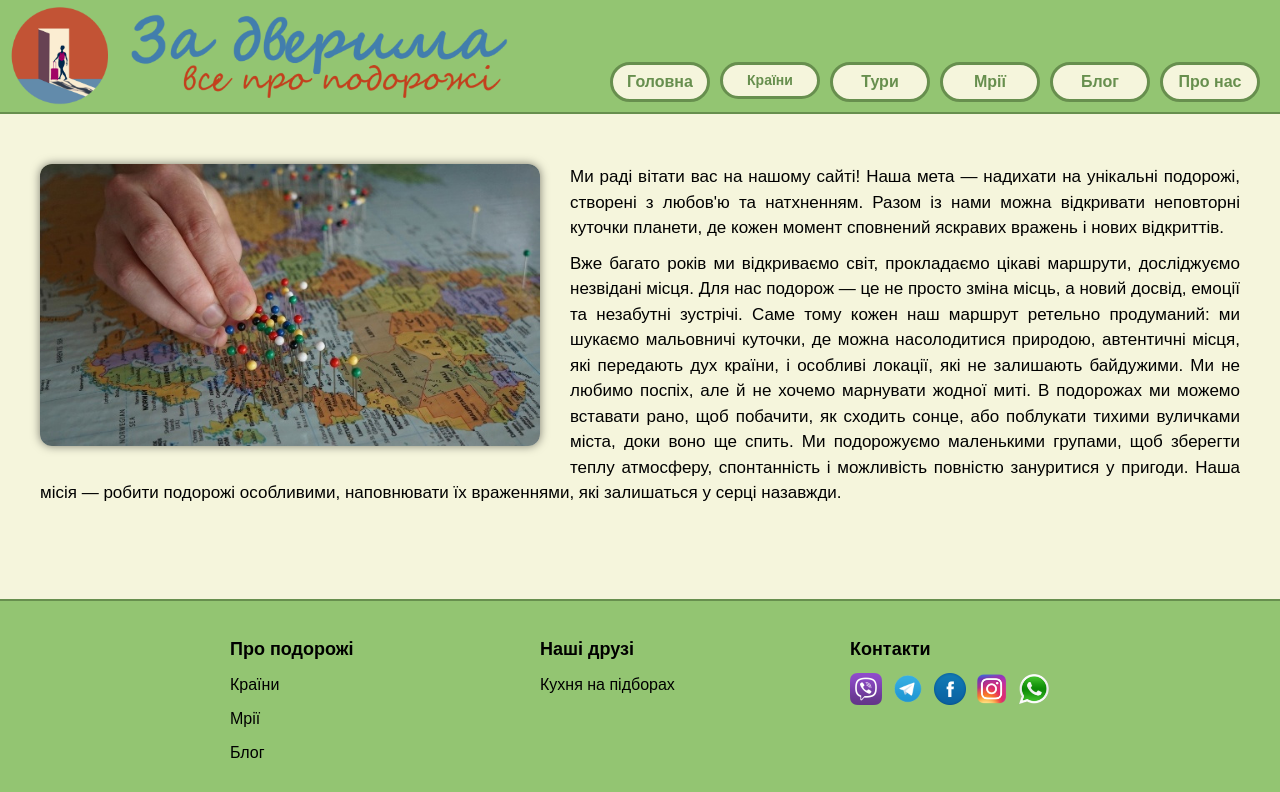
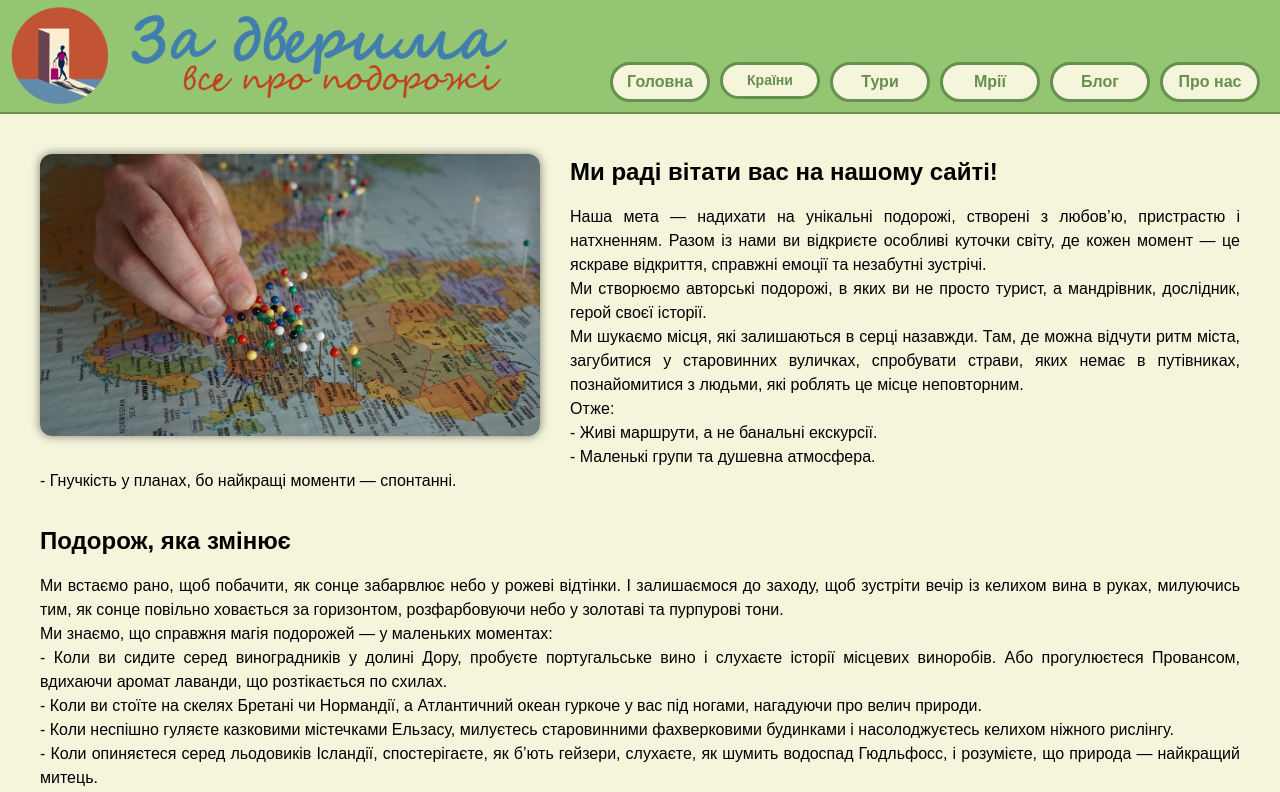
Before and after one commit to artelena1906/Front-ZaDveryma, a Next.js app: page /PageAboutUs in a window 1280 px wide. Shown: the top 792 px of the page. Built offline with nearby package versions, Linux system fonts and the light colour scheme.

Commit message:
Исправлена страничка О нас

```diff
--- a/public/PageAboutUs.json
+++ b/public/PageAboutUs.json
@@ -1,8 +1,75 @@
 {
-    "bodyData": {
-        "text": {
-            "description": "Ми раді вітати вас на нашому сайті! Наша мета — надихати на унікальні подорожі, створені з любов'ю та натхненням. Разом із нами можна відкривати неповторні куточки планети, де кожен момент сповнений яскравих вражень і нових відкриттів.",
-            "text": "Вже багато років ми відкриваємо світ, прокладаємо цікаві маршрути, досліджуємо незвідані місця. Для нас подорож — це не просто зміна місць, а новий досвід, емоції та незабутні зустрічі. Саме тому кожен наш маршрут ретельно продуманий: ми шукаємо мальовничі куточки, де можна насолодитися природою, автентичні місця, які передають дух країни, і особливі локації, які не залишають байдужими. Ми не любимо поспіх, але й не хочемо марнувати жодної миті. В подорожах ми можемо вставати рано, щоб побачити, як сходить сонце, або поблукати тихими вуличками міста, доки воно ще спить. Ми подорожуємо маленькими групами, щоб зберегти теплу атмосферу, спонтанність і можливість повністю зануритися у пригоди. Наша місія — робити подорожі особливими, наповнювати їх враженнями, які залишаться у серці назавжди."
+    "bodyData": [
+        {
+            "title": "Ми раді вітати вас на нашому сайті!",
+            "description": [
+                {
+                    "text": "Наша мета — надихати на унікальні подорожі, створені з любов’ю, пристрастю і натхненням. Разом із нами ви відкриєте особливі куточки світу, де кожен момент — це яскраве відкриття, справжні емоції та незабутні зустрічі."
+                },
+                {
+                    "text": "Ми створюємо авторські подорожі, в яких ви не просто турист, а мандрівник, дослідник, герой своєї історії."
+                },
+                {
+                    "text": "Ми шукаємо місця, які залишаються в серці назавжди. Там, де можна відчути ритм міста, загубитися у старовинних вуличках, спробувати страви, яких немає в путівниках, познайомитися з людьми, які роблять це місце неповторним."
+                },
+                {
+                    "text": "Отже:"
+                },
+                {
+                    "text": "- Живі маршрути, а не банальні екскурсії."
+                },
+                {
+                    "text": "- Маленькі групи та душевна атмосфера."
+                },
+                {
+                    "text": "- Гнучкість у планах, бо найкращі моменти — спонтанні."
+                }
+            ]
+        },
+        {
+            "title": "Подорож, яка змінює",
+            "description": [
+                {
+                    "text": "Ми встаємо рано, щоб побачити, як сонце забарвлює небо у рожеві відтінки. І залишаємося до заходу, щоб зустріти вечір із келихом вина в руках, милуючись тим, як сонце повільно ховається за горизонтом, розфарбовуючи небо у золотаві та пурпурові тони."
+                },
+                {
+                    "text": "Ми знаємо, що справжня магія подорожей — у маленьких моментах:"
+                },
+                {
+                    "text": " - Коли ви сидите серед виноградників у долині Дору, пробуєте португальське вино і слухаєте історії місцевих виноробів. Або прогулюєтеся Провансом, вдихаючи аромат лаванди, що розтікається по схилах."
+                },
+                {
+                    "text": " - Коли ви стоїте на скелях Бретані чи Нормандії, а Атлантичний океан гуркоче у вас під ногами, нагадуючи про велич природи."
+                },
+                {
+                    "text": " - Коли неспішно гуляєте казковими містечками Ельзасу, милуєтесь старовинними фахверковими будинками і насолоджуєтесь келихом ніжного рислінгу."
+                },
+                {
+                    "text": " - Коли опиняєтеся серед льодовиків Ісландії, спостерігаєте, як б’ють гейзери, слухаєте, як шумить водоспад Гюдльфосс, і розумієте, що природа — найкращий митець."
+                },
+                {
+                    "text": " - Коли стоїте під північним сяйвом у Норвегії, а небо перетворюється на магічну гру кольорів, яка захоплює подих."
+                }
+            ]
+        },
+        {
+            "title": "А тепер уявіть:",
+            "description": [
+                {
+                    "text": "Ви стоїте на краю скелі, а під вами — безкраї хвилі океану."
+                },
+                {
+                    "text": "Вітер грається у вашому волоссі, сонце ніжно торкається обличчя, і в цей момент ви розумієте — ось вона, абсолютна свобода."
+                }
+            ]
+        },
+        {
+            "title": null,
+            "description": [
+                {
+                    "text": "Ця історія чекає на вас. Готові відправитися у подорож, яка змінить вас назавжди?"
+                }
+            ]
         }
-    }
+    ]
 }
--- a/src/app/PageAboutUs/css/PageAboutUs.module.css
+++ b/src/app/PageAboutUs/css/PageAboutUs.module.css
@@ -1,6 +1,8 @@
 /* Контейнер для картинки та опису */
+
+
 .aboutus {
-    margin: 50px 40px 20px 40px;
+    margin: 40px 40px 20px 40px;
 }
 
 /* Стилі для зображення */
@@ -13,13 +15,21 @@
     box-shadow: 0 0 10px rgba(0,0,0,0.5);
 }
 
+.section {
+    margin-bottom: 30px;
+}
+
+.section h2 {
+    font-size: 24px;
+    margin-bottom: 15px;
+    font-weight: bold;
+}
+
 /* Стилі для опису */
 .description {
-    /* flex: 1;
-    width: 100%; */
     text-align: justify;
-    font-size: 17px;
-    margin-bottom: 10px;
+    font-size: 16px;
+    /* margin-bottom: 10px; */
 }
 
 /* Стилі для нижнього тексту */
@@ -41,6 +51,10 @@
         text-align: center;
     }
 
+    .aboutus {
+        margin: 20px 20px 20px 20px;
+    }
+
     .img {
         float: none; /* Убираем обтекание */
         display: block; /* Делаем изображение блочным элементом */
@@ -57,6 +71,11 @@
         font-size: 15px;
         margin: 0 15px 0 15px;
     }
+
+    .section h2 {
+        font-size: 20px;
+        text-align: center;
+    }
 }
 
 @media screen and (max-width: 600px) {
--- a/src/app/PageAboutUs/page.tsx
+++ b/src/app/PageAboutUs/page.tsx
@@ -1,22 +1,26 @@
 "use client";
 import { useState, useEffect } from "react";
-import Image from "next/image"; // Використовуємо Image замість <img>
+import Image from "next/image";
 import styles from "./css/PageAboutUs.module.css";
 
 export default function PageAboutUs() {
-    interface AboutUS {
-        description: string;
+    interface DescriptionItem {
         text: string;
     }
 
-    const [aboutus, setAboutus] = useState<AboutUS | null>(null);
+    interface AboutUsItem {
+        title: string;
+        description: DescriptionItem[];
+    }
+
+    const [aboutus, setAboutus] = useState<AboutUsItem[] | null>(null);
 
     useEffect(() => {
         fetch("/PageAboutUs.json")
             .then((res) => res.json())
             .then((data) => {
                 console.log(data);
-                setAboutus(data.bodyData.text);
+                setAboutus(data.bodyData); // Устанавливаем массив bodyData
             })
             .catch((error) => console.error("Ошибка загрузки данных:", error));
     }, []);
@@ -26,7 +30,7 @@ export default function PageAboutUs() {
     }
 
     return (
-        <div className={styles.containeraboutus}>
+        // <div className={styles.containeraboutus}>
             <div className={styles.aboutus}>
                 <Image
                     className={styles.img}
@@ -35,12 +39,19 @@ export default function PageAboutUs() {
                     width={500}
                     height={300}
                 />
-                <p className={styles.description}>{aboutus.description}</p>
-                <p className={styles.text}>{aboutus.text}</p>
+                {/* Отображаем каждый элемент массива bodyData */}
+                {aboutus.map((item, index) => (
+                    <div key={index} className={styles.section}>
+                        <h2>{item.title}</h2>
+                        {/* Отображаем все элементы description как параграфы */}
+                        {item.description.map((desc, descIndex) => (
+                            <p key={descIndex} className={styles.description}>
+                                {desc.text}
+                            </p>
+                        ))}
+                    </div>
+                ))}
             </div>
-            {/* <div className={styles.text}>
-                <p>{aboutus.text}</p>
-            </div> */}
-        </div>
+        // </div>
     );
 }
```
